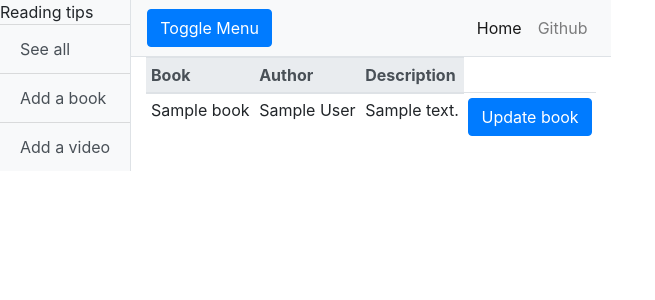
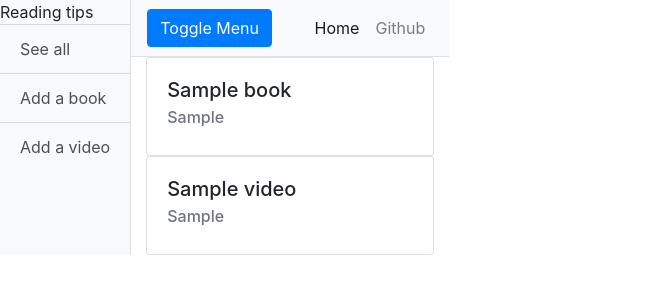
Before and after one commit to Konsulttiktukka-Consulting/OT-miniprojekti, a Flask app: page /books in a window 1280 px wide. Shown: the top 300 px of the page, without its empty margins (0-655 px from the left). Run offline with Flask 2, Linux system fonts and the light colour scheme; tables that the repository leaves empty hold one stand-in row (values such as "Sample post"); some libraries are stand-ins or nearby versions.

Commit message:
All reading tips are now listed in same list

```diff
--- a/application/__init__.py
+++ b/application/__init__.py
@@ -48,12 +48,15 @@
 
 def init_db():
     from application.books.models import Book
+    from application.videos.models import Video
 
     db.drop_all()
     db.create_all()
     initialBook = Book("Sinuhe egyptiläinen",
                        "Mika Waltari", "Kertoo sinuhen tarinan")
+    initialVideo = Video("Kissavideo", "www.youtube.com")
     db.session().add(initialBook)
+    db.session().add(initialVideo)
     db.session().commit()
 
 
--- a/application/books/forms.py
+++ b/application/books/forms.py
@@ -3,7 +3,7 @@
 
 
 class BookForm(FlaskForm):
-    name = StringField(
+    title = StringField(
         "Book title", [validators.DataRequired(), validators.Length(min=2)])
     author = StringField(
         "Book author", [validators.DataRequired(), validators.Length(min=2)])
--- a/application/books/views.py
+++ b/application/books/views.py
@@ -3,6 +3,7 @@
 from application import db
 from application.books.models import Book
 from application.books.forms import BookForm
+from sqlalchemy import text
 
 bp = Blueprint("books", __name__)
 
@@ -14,7 +15,13 @@
 
 @bp.route("/books", methods=["GET"])
 def books_index():
-    return render_template("books/list.html", books=Book.query.all())
+    sql = text('''
+    SELECT id, title, category FROM Video
+    UNION
+    SELECT id, title, category FROM Book''')
+    result = db.engine.execute(sql)
+
+    return render_template("books/list.html", data=result)
 
 
 @bp.route("/books/new/")
--- a/application/templates/books/list.html
+++ b/application/templates/books/list.html
@@ -1,33 +1,24 @@
 {% extends "layout.html" %}
-<link rel="stylesheet" href="{{ url_for('static', filename='css/bookList.css') }}">
 
 
 {% block body %}
 <!-- table table-hover table-sm  -->
-<table class="table table-hover table-sm bookList" name="booktable">
-  <thead class="thead-light">
-    <tr>
-      <th>Book</th>
-      <th>Author</th>
-      <th>Description</th>
-    </tr>
-  </thead>
 
-  {% for book in books %}
-  <tr>
-    <td>{{ book.name }}</td>
-    <td>{{ book.author }}</td>
-    <td>
-      <div class="description">
-        {{ book.description }}
-      </div>
-    </td>
-    <td>
-      <form method="POST" action="{{ url_for('books.books_contact', book_id=book.id) }}">
-        <input class="btn btn-primary" type="submit" name="update" value="Update book" />
-      </form>
-    </td>
-  </tr>
-  {% endfor %}
-</table>
+{% for obj in data %}
+<div class="card" style="width: 18rem;">
+  <div class="card-body">
+    <h5 class="card-title">{{obj.title}}</h5>
+    <h6 class="card-subtitle mb-2 text-muted">{{obj.category}}</h6>
+    <p class="card-text">
+    </p>
+
+    {% if obj.category == "Book" %}
+    <form class="card-link" method="POST" action="{{ url_for('books.books_contact', book_id=obj.id) }}">
+      <input class="btn btn-primary" type="submit" name="update" value="Update book" />
+    </form>
+    {% endif %}
+
+  </div>
+</div>
+{% endfor %}
 {% endblock %}
--- a/application/templates/books/update.html
+++ b/application/templates/books/update.html
@@ -4,11 +4,11 @@
 <h1>Updating book</h1>
 <form method="POST" action="{{ url_for('books.books_update', book_id=book.id) }}">
   <div>
-    {{ form.name.label }}
-    {{ form.name }}
+    {{ form.title.label }}
+    {{ form.title }}
     <td>
       <ul>
-        {% for error in form.name.errors %}
+        {% for error in form.title.errors %}
         <li>{{ error }}</li>
         {% endfor %}
       </ul>
--- a/application/videos/models.py
+++ b/application/videos/models.py
@@ -11,4 +11,4 @@
     def __init__(self, title, url):
         self.title = title
         self.url = url
-        self.category = 'video'
+        self.category = 'Video'
```
Also changed, not shown: application/books/models.py (+4 -3 lines).
